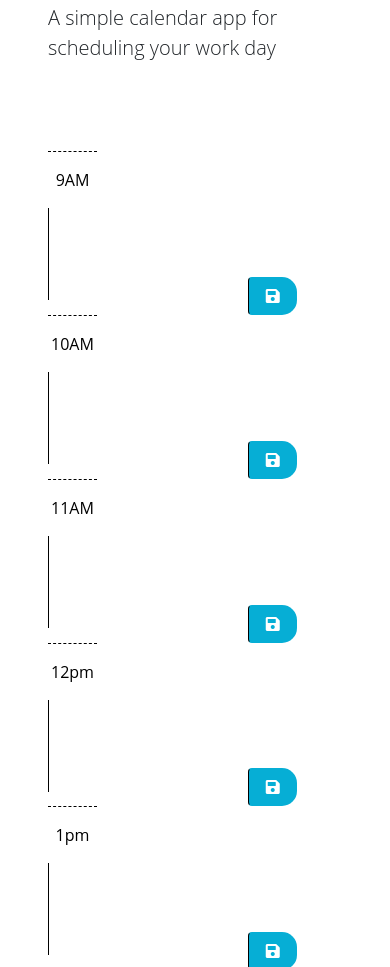
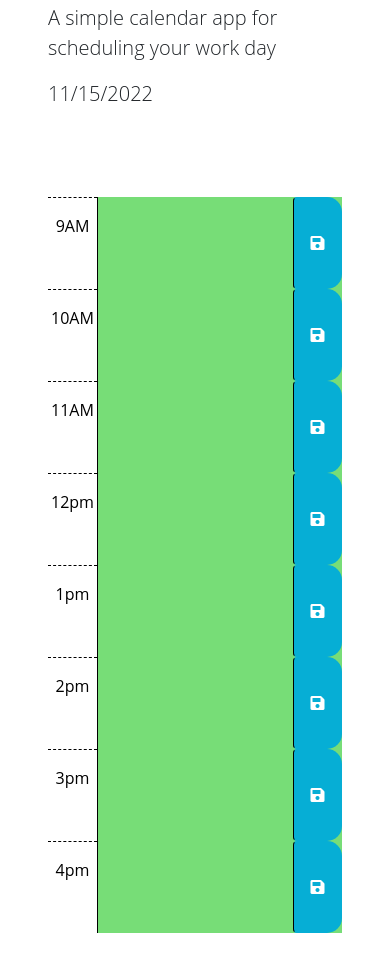
Before and after one commit to TuaTuivai/WorkHardPlayHarder-Schedule, a plain HTML site: page index.html in a window 390 px wide. Shown: the part 142-1109 px from the top of the page. After the commit the page ends 1075 px from the top, so only its background shows below. Drawn offline with nearby package versions, Linux system fonts and the light colour scheme.

Commit message:
added final notes to finished project

```diff
--- a/Assets/script.js
+++ b/Assets/script.js
@@ -1,55 +1,56 @@
-// Wrap all code that interacts with the DOM in a call to jQuery to ensure that
-// the code isn't run until the browser has finished rendering all the elements
-// in the html.
 
+// created date for top of page with dayJs and formatting month/day/year
 
-$(function () {
-  var saveBtn = document.querySelector(".saveBtn")
-  saveBtn.addEventListener('click', function(){
-    $(this).siblings('.description').get(0).value;
-    let calenderText = $(this).siblings('.description').get(0).value;
-    localStorage.setItem($(this).parent().attr('id'), calenderText);
-    console.log()
-    var workHours = [9, 10, 11, 12, 13, 14, 15, 16, 17];
+var currentMoment = dayjs().format("MM/D/YYYY")
 
-for(var i = 0; i < workHours.length; i ++) {
-    var eventFromStorage = localStorage.getItem(`hour-${workHours[i]}`);
-    var hourContainerElm = document.querySelector(`#hour-${workHours[i]}`);
-    hourContainerElm.textContent = eventFromStorage;
-};
+// set .text to issue out current day to screen
 
-let currentHour = dayjs().hour();
+$("#currentDay").text(currentMoment)
 
-  console.log(currentHour);
+// sets current hour with (H)
 
-  for (i = 0; i < workHours.length; i++) {
-    if (workHours[i] < currentHour) {
-      $('.time-block').addClass('past');
-    } else if (workHours[i] > currentHour) {
-      $('.time-block').addClass('future');
-    } else {
-      $('.time-block').addClass('present');
-    }
-  };
-  // TODO: Add a listener for click events on the save button.
+var currentHour = dayjs().format("H")
+console.log(currentHour)
 
-  // This code should use the id in the containing time-block as a key to save the user input in
-  // local storage.
-  // HINT: What does `this` reference in the click listener
-  // function? How can DOM traversal be used to get the "hour-x" id of the
-  // time-block containing the button that was clicked? How might the id be
-  // useful when saving the description in local storage?
-  //
-  // TODO: Add code to apply the past, present, or future class to each time
-  // block by comparing the id to the current hour. HINTS: How can the id
-  // attribute of each time-block be used to conditionally add or remove the
-  // past, present, and future classes? How can Day.js be used to get the
-  // current hour in 24-hour time?
-  //
-  // TODO: Add code to get any user input that was saved in localStorage and set
-  // the values of the corresponding textarea elements. HINT: How can the id
-  // attribute of each time-block be used to do this?
-  //
-  // TODO: Add code to display the current date in the header of the page.
-});
-});
+//created for loop to run through hours 9-16 to add class to current hours depending on dayjs
+
+for(i = 9; i <= 16; i++) {
+  // if past
+  if(currentHour > i) {
+  $("#hour-"+i).addClass("past")
+  // if present
+  } else if (currentHour == i) {
+    $("#hour-"+i).addClass("present")
+    // if future
+  } else {
+    $("#hour-"+i).addClass("future")
+  }
+}
+
+// created variable to attach to all buttons
+
+var allButtons = $(".btn")
+
+// created event listners for click
+// split functions retrieves click events into an array to seperate class from number
+allButtons.on("click", function(event){
+  var number = (event.currentTarget.id.split("-")[1]);
+
+  var textArea = $("#txt-"+ number)
+
+//textArea set to val to save any input stated in input
+
+  var textToSave = textArea.val();
+
+  console.log(textToSave)
+
+  // created local storage to set items
+
+  localStorage.setItem("saved-"+number, textToSave)
+
+})
+// created for loop to GetItems from local storage
+for(i = 9; i <= 16; i++) {
+  var savedText = localStorage.getItem("saved-"+i);
+  $("#txt-"+i).val(savedText)
+}
--- a/index.html
+++ b/index.html
@@ -31,88 +31,71 @@
       <p id="currentDay" class="lead"></p>
     </header>
     <div class="container-fluid px-5">
-      <!-- Use class for "past", "present", and "future" to apply styles to the
-        time-block divs accordingly.
 
-        The javascript will need to do this by
-        adding/removing these classes on each div by comparing the hour in the
-        id to the current hour.
+      <!-- added d-flex to create rows for each hour -->
 
-        The html provided below is meant to be an example
-        demonstrating how the css provided can be leveraged to create the
-        desired layout and colors.
-
-        The html below should be removed or updated
-        in the finished product. Remember to delete this comment once the
-        code is implemented.
-        -->
-
-      <!-- Example of a past time block. The "past" class adds a gray background color. -->
-
-      <div id="hour-9">
+      <div id="hour-9" class="d-flex">
         <div class="col-2 col-md-1 hour text-center py-3">9AM</div>
-        <textarea class="col-8 col-md-10 description" rows="3"> </textarea>
-        <button class="btn saveBtn col-2 col-md-1" aria-label="save">
+        <!-- created id to use as point of reference for JS -->
+        <textarea class="col-8 col-md-10 description" rows="3" id="txt-9"> </textarea>
+        <!-- created id for btn to get called in JS  -->
+        <button class="btn saveBtn col-2 col-md-1" aria-label="save" id="btn-9">
           <i class="fas fa-save" aria-hidden="true"></i>
         </button>
       </div>
 
-      <!-- Example of a present time block. The "present" class adds a red background color. -->
-
-      <div id="hour-10">
+      <div id="hour-10" class="d-flex">
         <div class="col-2 col-md-1 hour text-center py-3">10AM</div>
-        <textarea class="col-8 col-md-10 description" rows="3"> </textarea>
-        <button class="btn saveBtn col-2 col-md-1" aria-label="save">
+        <textarea class="col-8 col-md-10 description" rows="3" id="txt-10"> </textarea>
+        <button class="btn saveBtn col-2 col-md-1" aria-label="save" id="btn-10">
           <i class="fas fa-save" aria-hidden="true"></i>
         </button>
       </div>
 
-      <!-- Example of a future time block. The "future" class adds a green background color. -->
-
-      <div id="hour-11">
+      <div id="hour-11"  class="d-flex">
         <div class="col-2 col-md-1 hour text-center py-3">11AM</div>
-        <textarea class="col-8 col-md-10 description" rows="3"> </textarea>
-        <button class="btn saveBtn col-2 col-md-1" aria-label="save">
+        <textarea class="col-8 col-md-10 description" rows="3" id="txt-11"> </textarea>
+        <button class="btn saveBtn col-2 col-md-1" aria-label="save" id="btn-11">
           <i class="fas fa-save" aria-hidden="true"></i>
         </button>
       </div>
 
-      <div id="hour-12">
+      <div id="hour-12"  class="d-flex">
         <div class="col-2 col-md-1 hour text-center py-3">12pm</div>
-        <textarea class="col-8 col-md-10 description" rows="3"> </textarea>
-        <button class="btn saveBtn col-2 col-md-1" aria-label="save">
+        <textarea class="col-8 col-md-10 description" rows="3" id="txt-12"> </textarea>
+        <button class="btn saveBtn col-2 col-md-1" aria-label="save" id="btn-12">
           <i class="fas fa-save" aria-hidden="true"></i>
         </button>
       </div>
 
-      <div id="hour-1">
+      <div id="hour-13"  class="d-flex">
         <div class="col-2 col-md-1 hour text-center py-3">1pm</div>
-        <textarea class="col-8 col-md-10 description" rows="3"> </textarea>
-        <button class="btn saveBtn col-2 col-md-1" aria-label="save">
+        <textarea class="col-8 col-md-10 description" rows="3" id="txt-13"> </textarea>
+        <button class="btn saveBtn col-2 col-md-1" aria-label="save" id="btn-13">
           <i class="fas fa-save" aria-hidden="true"></i>
         </button>
       </div>
 
-      <div id="hour-2">
+      <div id="hour-14"  class="d-flex">
         <div class="col-2 col-md-1 hour text-center py-3">2pm</div>
-        <textarea class="col-8 col-md-10 description" rows="3"> </textarea>
-        <button class="btn saveBtn col-2 col-md-1" aria-label="save">
+        <textarea class="col-8 col-md-10 description" rows="3" id="txt-14"> </textarea>
+        <button class="btn saveBtn col-2 col-md-1" aria-label="save" id="btn-14">
           <i class="fas fa-save" aria-hidden="true"></i>
         </button>
       </div>
 
-      <div id="hour-3">
+      <div id="hour-15"  class="d-flex">
         <div class="col-2 col-md-1 hour text-center py-3">3pm</div>
-        <textarea class="col-8 col-md-10 description" rows="3"> </textarea>
-        <button class="btn saveBtn col-2 col-md-1" aria-label="save">
+        <textarea class="col-8 col-md-10 description" rows="3" id="txt-15"> </textarea>
+        <button class="btn saveBtn col-2 col-md-1" aria-label="save" id="btn-15">
           <i class="fas fa-save" aria-hidden="true"></i>
         </button>
       </div>
 
-      <div id="hour-4">
+      <div id="hour-16"  class="d-flex">
         <div class="col-2 col-md-1 hour text-center py-3">4pm</div>
-        <textarea class="col-8 col-md-10 description" rows="3"> </textarea>
-        <button class="btn saveBtn col-2 col-md-1" aria-label="save">
+        <textarea class="col-8 col-md-10 description" rows="3" id="txt-16"> </textarea>
+        <button class="btn saveBtn col-2 col-md-1" aria-label="save" id="btn-16">
           <i class="fas fa-save" aria-hidden="true"></i>
         </button>
       </div>
```
Also changed, not shown: Assets/05-third-party-apis-homework-demo.gif (deleted).
